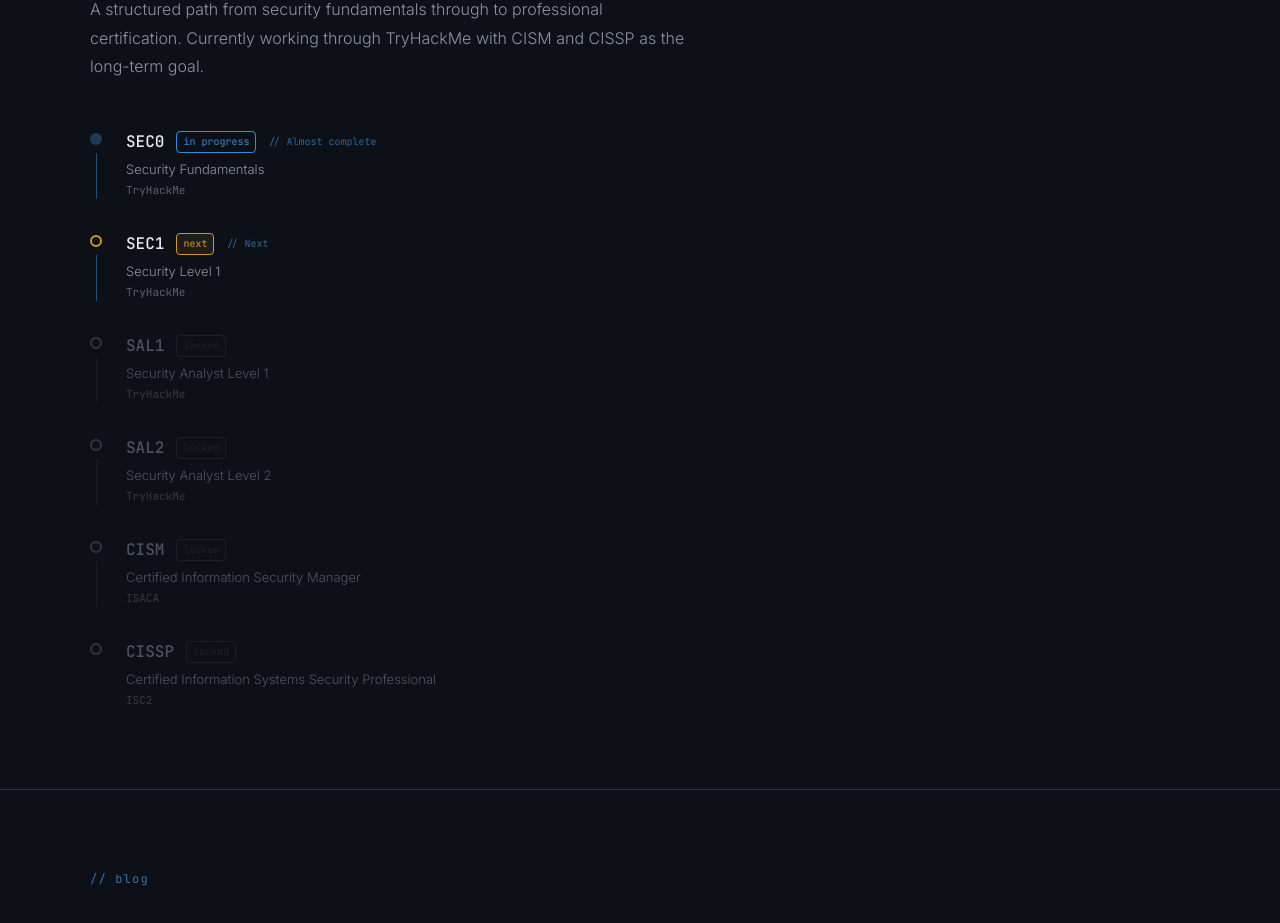
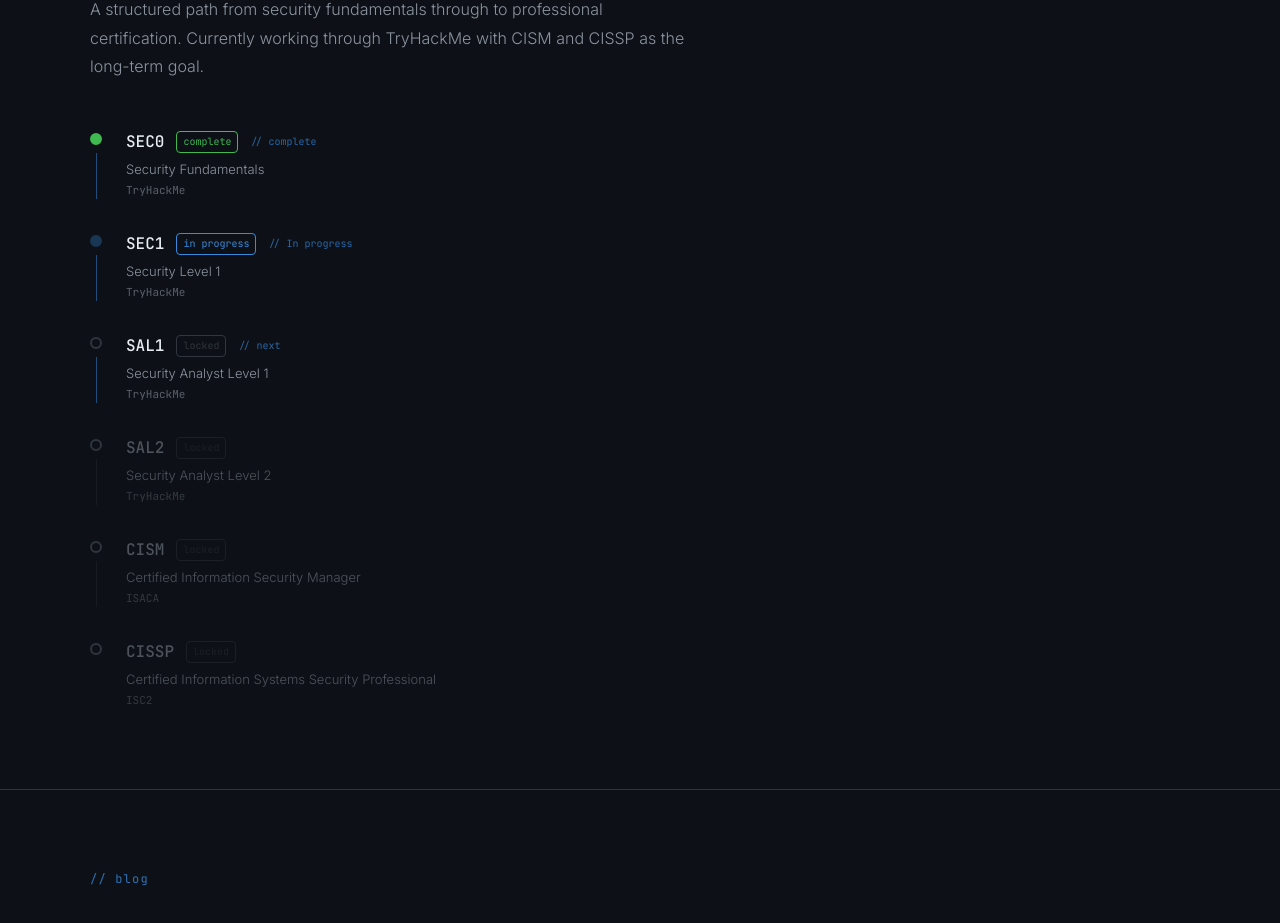
Before and after one commit to briankilpatrick/briankilpatrick.dev, a Next.js app: page / in a window 1280 px wide. Shown: the part 4058-4981 px from the top of the page. Built offline with nearby package versions, Linux system fonts and the light colour scheme.

Commit message:
update cyber journey - SEC0 complete, SEC1 in progress, fix LinkedIn URLs

```diff
--- a/src/app/components/Contact.js
+++ b/src/app/components/Contact.js
@@ -52,7 +52,7 @@ export default function Contact() {
             hello@briankilpatrick.dev
           </a>
 
-          <a href="https://linkedin.com/in/briankilpatrick" target="_blank" rel="noopener noreferrer" style={{
+          <a href="https://www.linkedin.com/in/brian-kilpatrick-05a0a587/" target="_blank" rel="noopener noreferrer" style={{
             display: 'flex',
             alignItems: 'center',
             gap: '12px',
--- a/src/app/components/CyberJourney.js
+++ b/src/app/components/CyberJourney.js
@@ -4,22 +4,22 @@ export default function CyberJourney() {
       code: 'SEC0',
       label: 'Security Fundamentals',
       provider: 'TryHackMe',
-      status: 'active',
-      note: 'Almost complete',
+      status: 'complete',
+      note: 'complete',
     },
     {
       code: 'SEC1',
       label: 'Security Level 1',
       provider: 'TryHackMe',
-      status: 'upcoming',
-      note: 'Next',
+      status: 'active',
+      note: 'In progress',
     },
     {
       code: 'SAL1',
       label: 'Security Analyst Level 1',
       provider: 'TryHackMe',
-      status: 'locked',
-      note: null,
+      status: 'up next',
+      note: 'next',
     },
     {
       code: 'SAL2',
@@ -45,15 +45,17 @@ export default function CyberJourney() {
   ]
 
   const getStatusColor = (status) => {
+    if (status === 'complete') return 'var(--green)'
     if (status === 'active') return 'var(--accent)'
     if (status === 'upcoming') return '#d29922'
     return 'var(--border)'
   }
 
   const getStatusLabel = (status) => {
-    if (status === 'active') return 'in progress'
-    if (status === 'upcoming') return 'next'
-    return 'locked'
+      if (status === 'complete') return 'complete'
+      if (status === 'active') return 'in progress'
+      if (status === 'upcoming') return 'next'
+      return 'locked'
   }
 
   return (
@@ -108,12 +110,13 @@ export default function CyberJourney() {
                   width: '12px',
                   height: '12px',
                   borderRadius: '50%',
-                  background: milestone.status === 'active' ? 'var(--accent)' : 'transparent',
+                  background: milestone.status === 'active' ? 'var(--accent)' :
+                              milestone.status === 'complete' ? 'var(--green)' : 'transparent',
                   border: '2px solid',
                   borderColor: getStatusColor(milestone.status),
                   flexShrink: 0,
                   marginTop: '4px',
-                  animation: milestone.status === 'active' ? 'pulse 2s ease-in-out infinite' : 'none',
+                  animation: milestone.status === 'active' ? 'pulse 1.5s ease-in-out infinite' : 'none',
                 }} />
                 {index < milestones.length - 1 && (
                   <div style={{
--- a/src/app/components/Footer.js
+++ b/src/app/components/Footer.js
@@ -23,7 +23,7 @@ export default function Footer() {
 
       <div style={{ display: 'flex', gap: '24px' }}>
         <a href="https://github.com/briankilpatrick" target="_blank" rel="noopener noreferrer" className="mono" style={{ fontSize: '11px', color: 'var(--text-secondary)', textDecoration: 'none' }}>github</a>
-        <a href="https://linkedin.com/in/briankilpatrick" target="_blank" rel="noopener noreferrer" className="mono" style={{ fontSize: '11px', color: 'var(--text-secondary)', textDecoration: 'none' }}>linkedin</a>
+        <a href="https://www.linkedin.com/in/brian-kilpatrick-05a0a587/" target="_blank" rel="noopener noreferrer" className="mono" style={{ fontSize: '11px', color: 'var(--text-secondary)', textDecoration: 'none' }}>linkedin</a>
         <a href="/cv.pdf" className="mono" style={{ fontSize: '11px', color: 'var(--text-secondary)', textDecoration: 'none' }}>./cv.pdf</a>
       </div>
     </footer>
```
